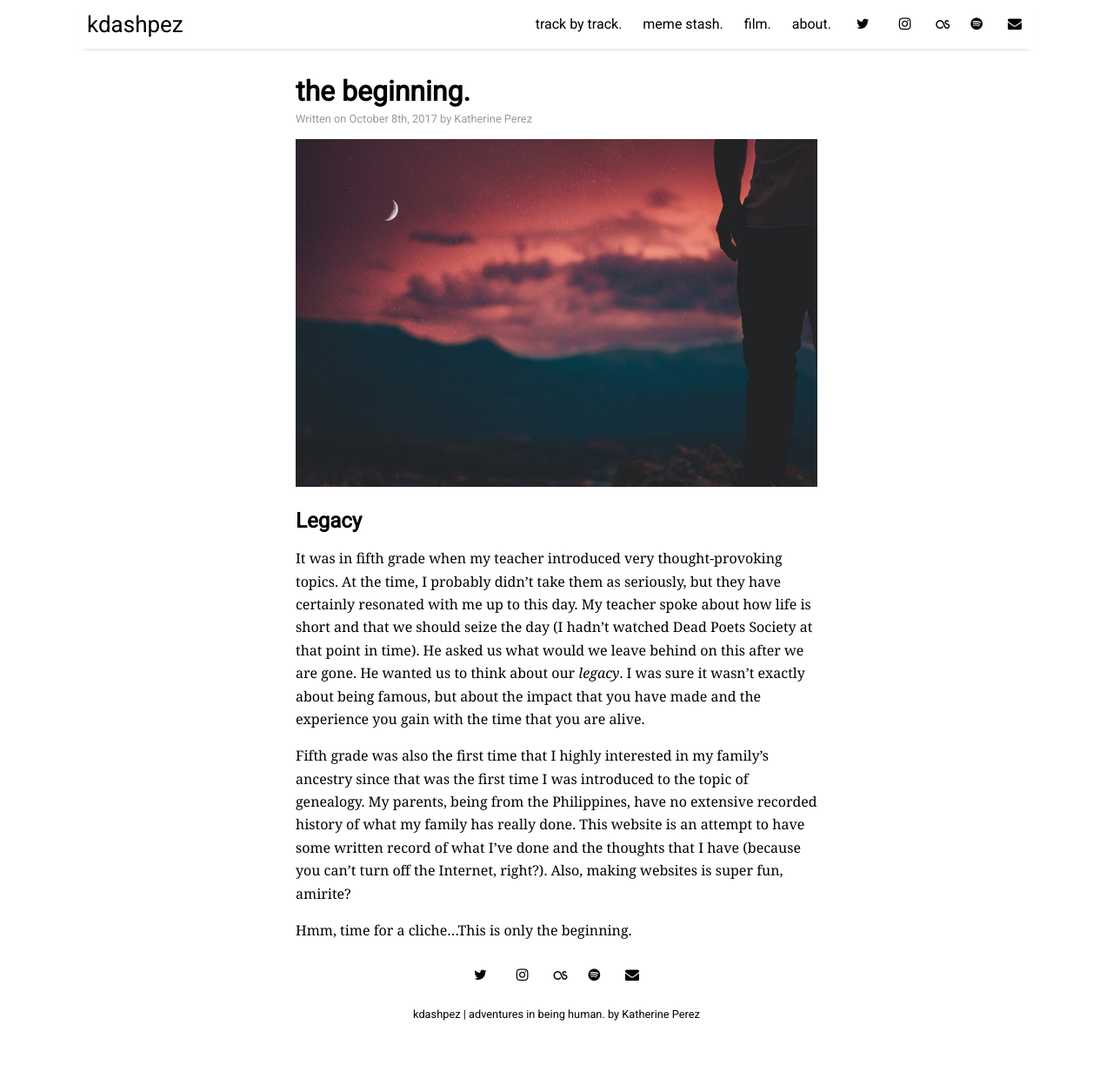
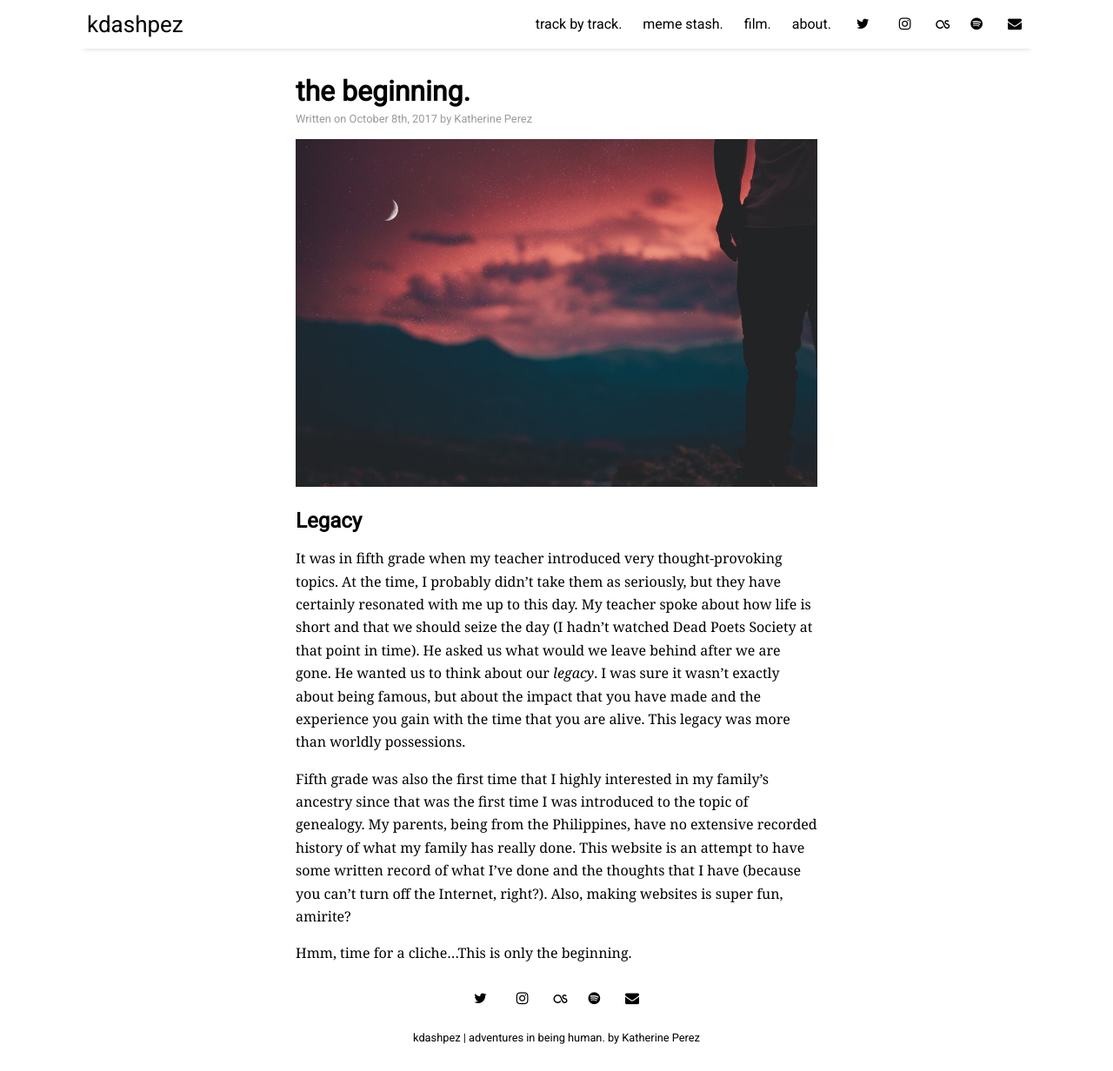
Before and after one commit to kdashpez/kdashpez, a Jekyll site: the page built from _posts/2017-10-08-the-beginning.md, in a window 1280 px wide and 1232 px high. Shown: the whole window at 87% size. Built offline with Jekyll 4.4.1, drawn with Linux system fonts in a browser that asks for light colours; nearby versions of some CDN libraries.

```diff
--- a/_posts/2017-10-08-the-beginning.md
+++ b/_posts/2017-10-08-the-beginning.md
@@ -9,7 +9,7 @@
 ---
 
 ## Legacy
-It was in fifth grade when my teacher introduced very thought-provoking topics. At the time, I probably didn't take them as seriously, but they have certainly resonated with me up to this day. My teacher spoke about how life is short and that we should seize the day (I hadn't watched Dead Poets Society at that point in time). He asked us what would we leave behind on this after we are gone. He wanted us to think about our *legacy*. I was sure it wasn't exactly about being famous, but about the impact that you have made and the experience you gain with the time that you are alive.
+It was in fifth grade when my teacher introduced very thought-provoking topics. At the time, I probably didn't take them as seriously, but they have certainly resonated with me up to this day. My teacher spoke about how life is short and that we should seize the day (I hadn't watched Dead Poets Society at that point in time). He asked us what would we leave behind after we are gone. He wanted us to think about our *legacy*. I was sure it wasn't exactly about being famous, but about the impact that you have made and the experience you gain with the time that you are alive. This legacy was more than worldly possessions.
 
 Fifth grade was also the first time that I highly interested in my family's ancestry since that was the first time I was introduced to the topic of genealogy. My parents, being from the Philippines, have no extensive recorded history of what my family has really done. This website is an attempt to have some written record of what I've done and the thoughts that I have (because you can't turn off the Internet, right?). Also, making websites is super fun, amirite?
 
```
